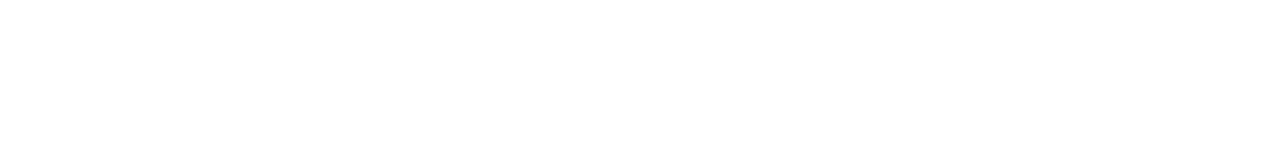
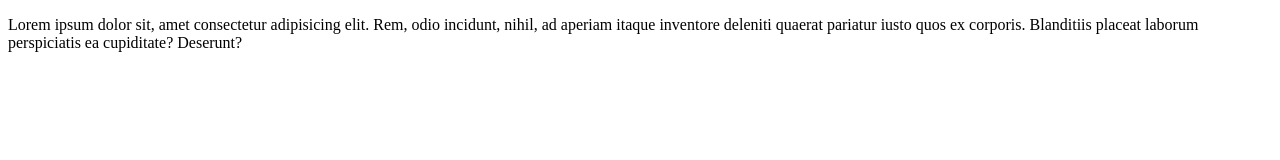
Before and after one commit to ManuelOlivas/test-repositorio, a plain HTML site: page index.html in a window 1280 px wide. Drawn offline with Linux system fonts and the light colour scheme.

Commit message:
version beta

```diff
--- a/app.js
+++ b/app.js
@@ -1 +1 @@
-s
+ss
--- a/index.html
+++ b/index.html
@@ -9,7 +9,7 @@
 <body>
     <div>
         <p>
-
+            Lorem ipsum dolor sit, amet consectetur adipisicing elit. Rem, odio incidunt, nihil, ad aperiam itaque inventore deleniti quaerat pariatur iusto quos ex corporis. Blanditiis placeat laborum perspiciatis ea cupiditate? Deserunt?
         </p>
     </div>
 </body>
--- /dev/null
+++ b/style.css
@@ -0,0 +1 @@
+style
```
